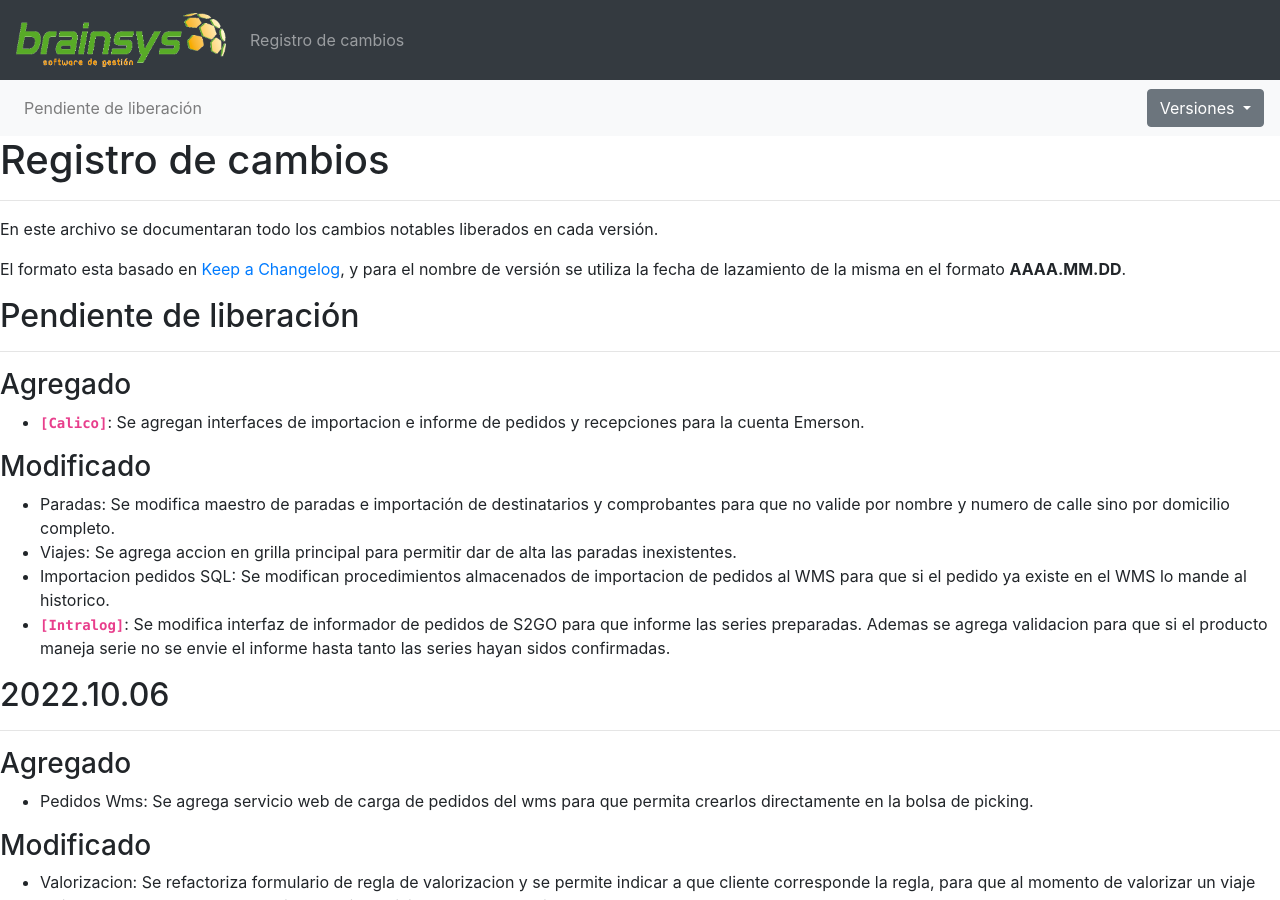
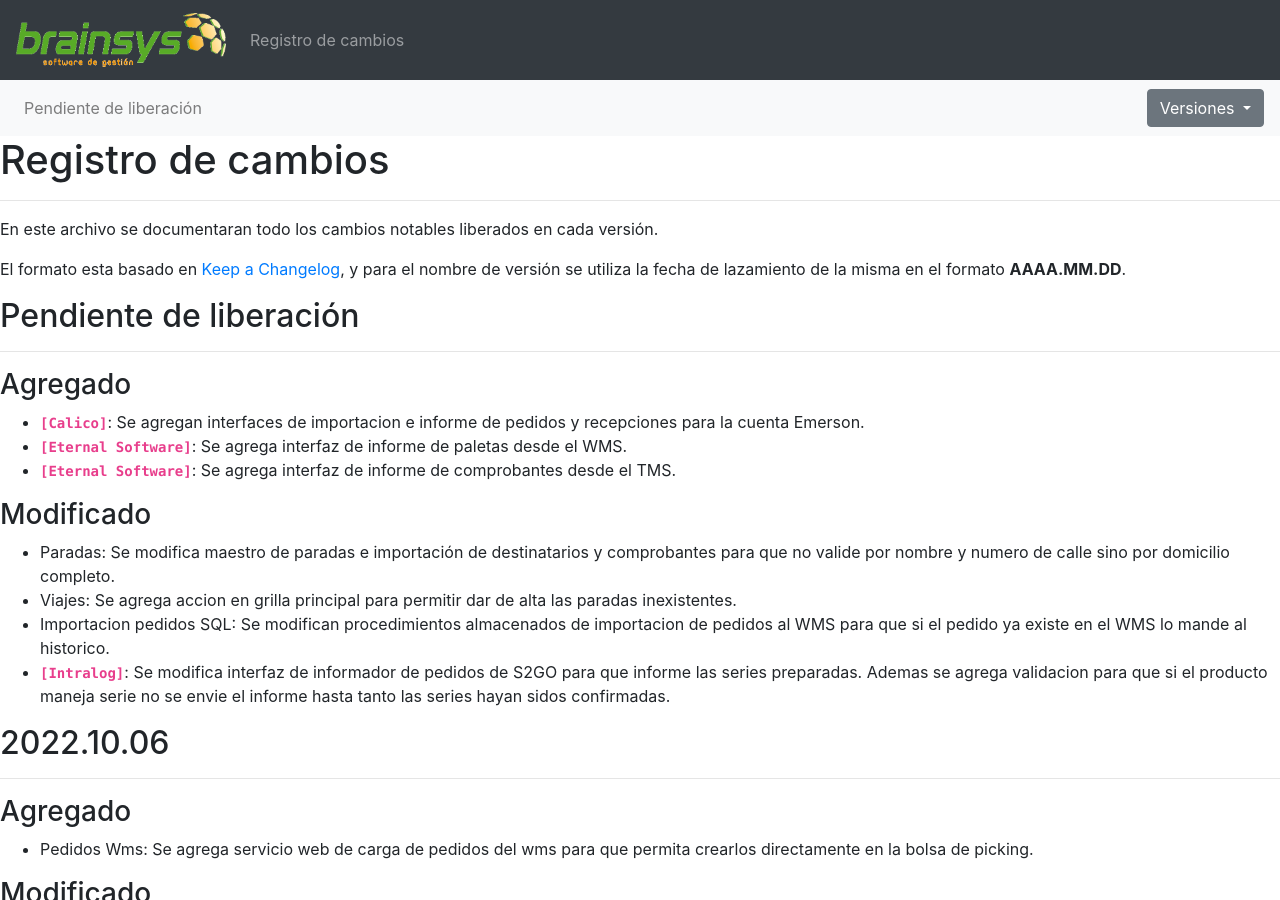
Before and after one commit to brainsys-arsaad/versionado, a Jekyll site: the page built from registro-cambios.markdown, in a window 1280 px wide and 900 px high. Built offline with Jekyll 4.4.1, drawn with Linux system fonts in a browser that asks for light colours.

Commit message:
Update registro-cambios.markdown

```diff
--- a/registro-cambios.markdown
+++ b/registro-cambios.markdown
@@ -80,6 +80,8 @@ El formato esta basado en [Keep a Changelog](https://keepachangelog.com/es-ES/1.
 
 ### Agregado
 - **`[Calico]`**: Se agregan interfaces de importacion e informe de pedidos y recepciones para la cuenta Emerson.
+- **`[Eternal Software]`**: Se agrega interfaz de informe de paletas desde el WMS.
+- **`[Eternal Software]`**: Se agrega interfaz de informe de comprobantes desde el TMS.
 
 ### Modificado
 - Paradas: Se modifica maestro de paradas e importación de destinatarios y comprobantes para que no valide por nombre y numero de calle sino por domicilio completo.
```
